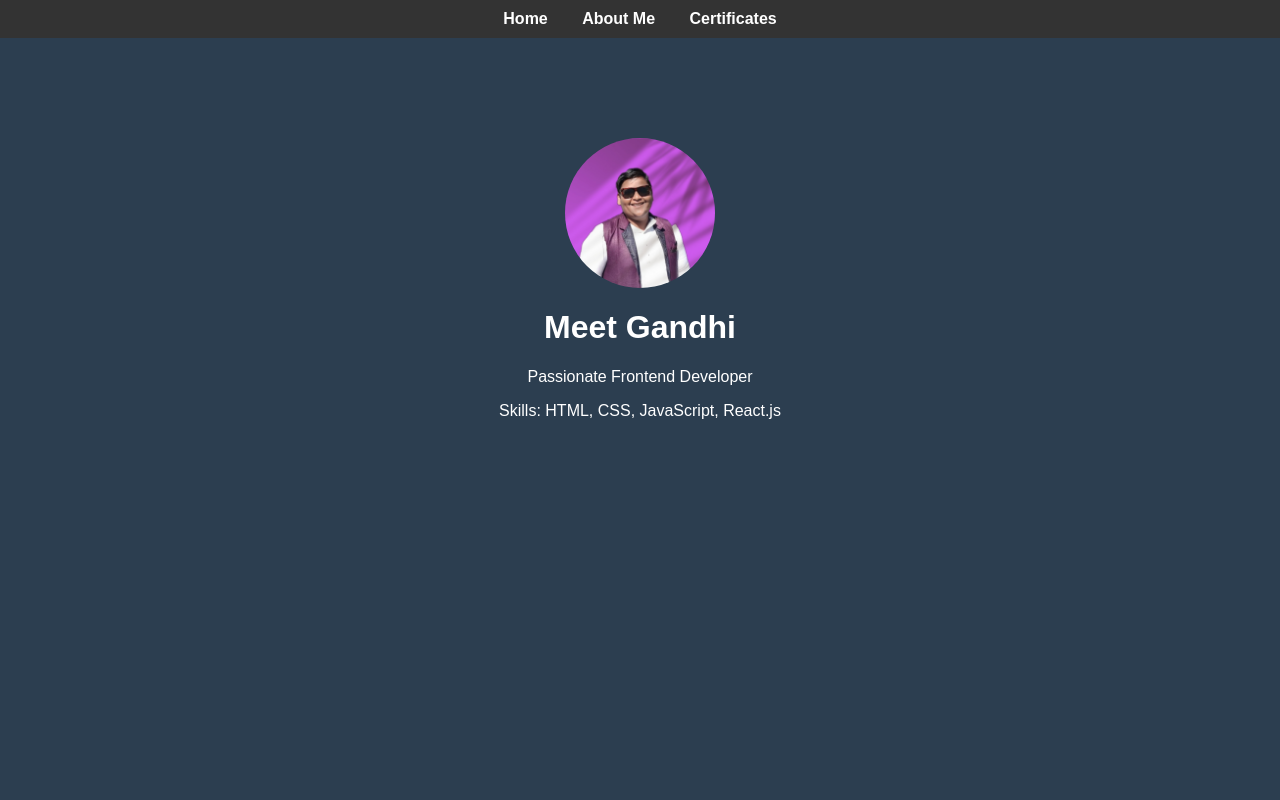
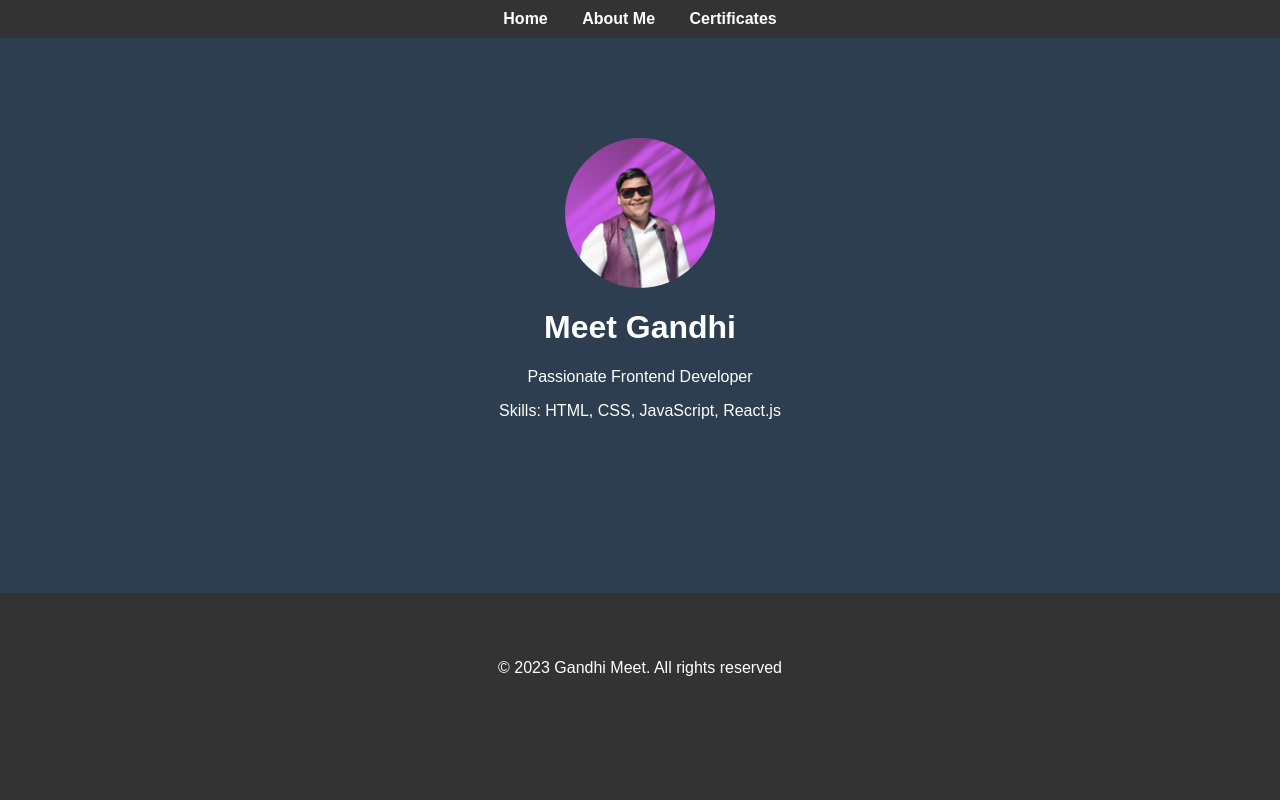
Before and after one commit to httpMeet/PortFolioWebsite, a plain HTML site: page index.html in a window 1280 px wide. Shown: the top 800 px of the page. Drawn offline with Linux system fonts and the light colour scheme.

Commit message:
Upadate Css For footer

```diff
--- a/styles.css
+++ b/styles.css
@@ -4,6 +4,9 @@ body {
     padding: 0;
     background-color: #2c3e50;
     color: #fff;
+    display: flex;
+    flex-direction: column;
+    min-height: 100vh;
 }
 
 .navbar {
@@ -29,24 +32,21 @@ body {
     font-weight: bold;
 }
 
-
 .section {
     padding: 50px 0;
     text-align: center;
-    min-height: 100vh;
+    flex-grow: 1;
 }
 
 .section h2 {
     margin-bottom: 30px;
 }
 
-
 .image-container img {
     max-width: 100%;
     height: auto;
     border-radius: 8px;
 }
-
 
 .image-medium {
     max-width: 200px;
@@ -65,7 +65,6 @@ body {
     margin: 0 auto;
 }
 
-
 .profile-pic {
     width: 150px;
     height: 150px;
@@ -80,13 +79,11 @@ body {
     object-fit: cover;
 }
 
-
 .about-me-content {
     display: flex;
     align-items: center;
     justify-content: space-around;
 }
-
 
 .image-container {
     max-width: 45%;
@@ -106,12 +103,10 @@ body {
     border-radius: 8px;
 }
 
-
 .contact {
     padding: 20px 0;
     text-align: center;
 }
-
 
 .contact-buttons {
     margin-top: 15px;
@@ -132,4 +127,5 @@ footer {
     color: #fff;
     text-align: center;
     padding: 10px 0;
+    flex-shrink: 0;
 }
```
